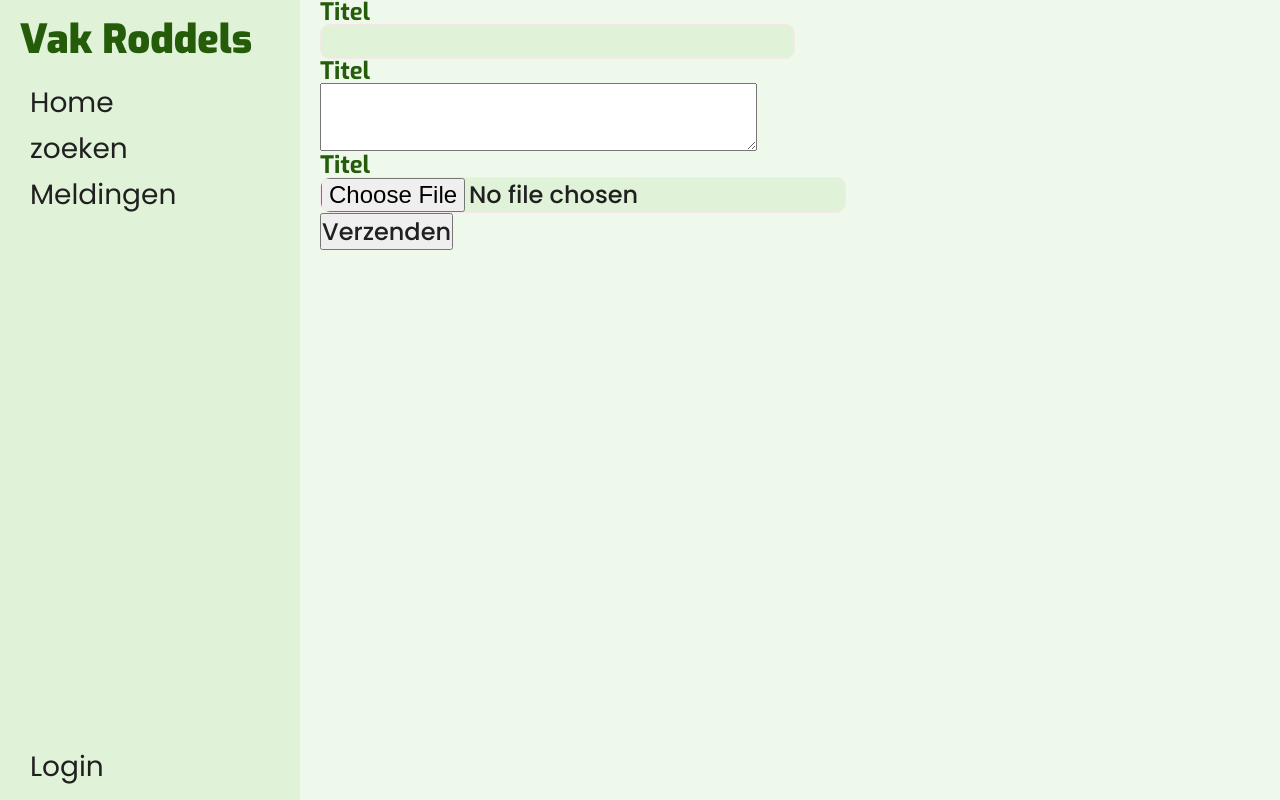
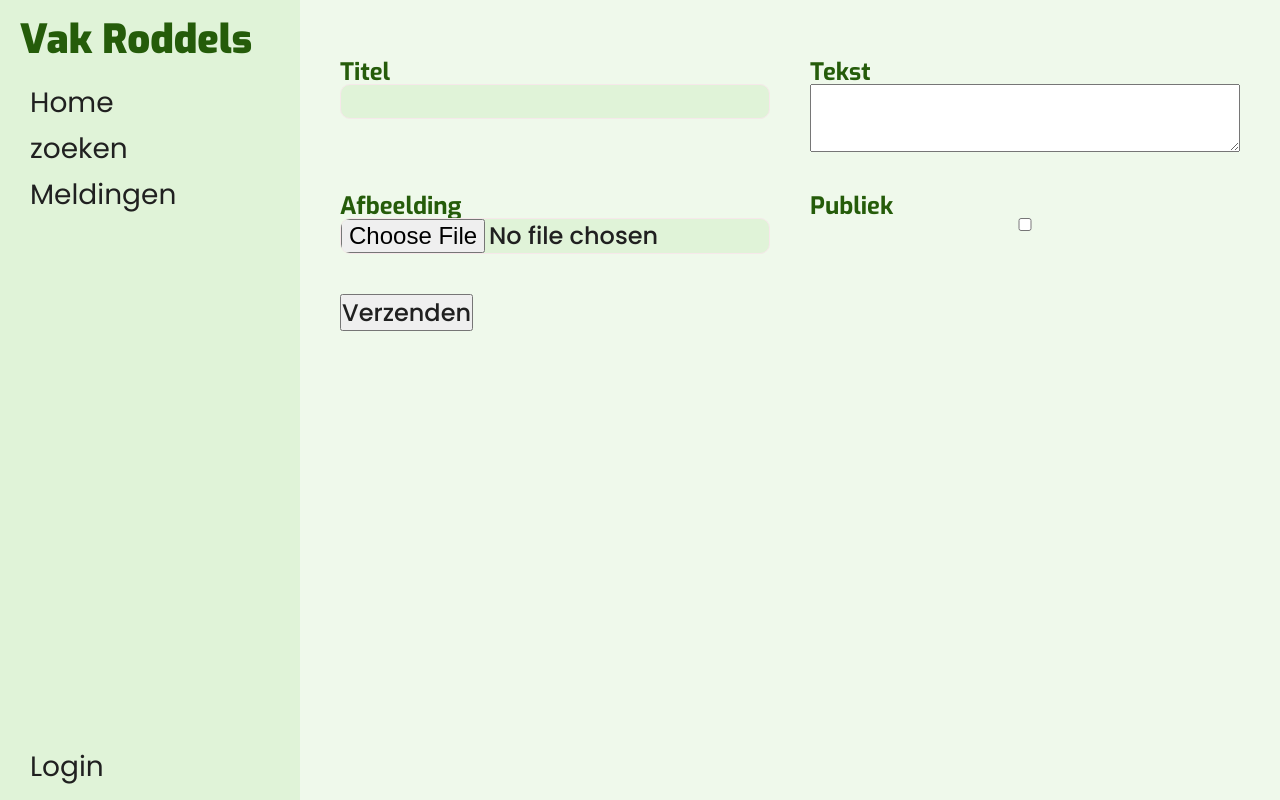
Before and after one commit to BlackSparowYT/FE-J2-P4, a React (Vite) app: page /post/add in a window 1280 px wide. Built offline with nearby package versions, Linux system fonts and the light colour scheme; some icons are missing.

Commit message:
Post add page

```diff
--- a/src/css/core.css
+++ b/src/css/core.css
@@ -580,6 +580,19 @@ footer { padding-top: 65px; }
 
 
 
+.vlx-form {}
+.vlx-form { --gc: 1; display: grid; grid-template-columns: repeat(var(--gc), minmax(0,1fr)); }
+.vlx-form__section { padding: 20px; }
+.vlx-form__section *:is(input, textarea) { width: 100%; }
+
+@media (min-width: 768px) {
+    .vlx-form { --gc: 2; }
+}
+
+
+
+
+
 /*** Cards ***/
 
 .vlx-card { --p: 2rem; padding: var(--p); border-radius: var(--border-radius); border: 1px solid var(--border-clr); position: relative; }
--- a/src/models/post.js
+++ b/src/models/post.js
@@ -3,7 +3,7 @@ import firebase from "../firebase";
 
 const postRef = collection(firebase.db, "posts");
 
-const PostController = {
+const PostModel = {
 
     getAll: async () => {
         const q = query(postRef, where("isPublic","==",true))
@@ -96,4 +96,4 @@ const PostController = {
     },
 }
 
-export default PostController;
+export default PostModel;
--- a/src/pages/posts/post-add.jsx
+++ b/src/pages/posts/post-add.jsx
@@ -1,34 +1,61 @@
 import { React, useEffect, useState } from 'react'
+import { useNavigate } from 'react-router-dom'
+import PostModel from '../../models/post';
+import user from '../../controller/User';
 
 function PostAdd() {
+
+    const navigate = useNavigate();
+
+    /* user.isLoggedIn().then((res) => {
+        if (!res) {
+            navigate('/login');
+            exit();
+        }
+    }) */
 
     const [title, setTitle] = useState('')
     const [body, setBody] = useState('')
     const [image, setImage] = useState('')
+    const [isPublic, setPublic] = useState(false);
 
-    const handleSubmit = () => {
-        console.log('Verzenden')
+    const handleCheckbox = () => {
+        setPublic(!isPublic);
+    };
 
-        console.log(title);
+    const handleSubmit = async () => {
+
+        await user.login('jordi@gmail.com', 'testtest');
+
+        //upload image and grab img url
+
+        const imageUrl = 'https://via.placeholder.com/200';
+
+        PostModel.create(title, body, imageUrl, 'schoolId', 'classId', isPublic)
+        // TODO: change default to not public
 
     }
 
     return (
         <main>
-            <section className="vlx-post vlx-post--add">
+            <section className="vlx-post vlx-post--add wst--small">
                 <div className="container">
-                    <div className="inner vlx-form">
+                    <div className="inner vlx-form d-grid">
                         <div className='vlx-form__section'>
                             <h3 className='vlx-form__label'>Titel</h3>
                             <input onChange={(e) => setTitle(e.target.value)} type="text" />
                         </div>
                         <div className='vlx-form__section'>
-                            <h3 className='vlx-form__label'>Titel</h3>
+                            <h3 className='vlx-form__label'>Tekst</h3>
                             <textarea onChange={(e) => setBody(e.target.value)} ></textarea>
                         </div>
                         <div className='vlx-form__section'>
-                            <h3 className='vlx-form__label'>Titel</h3>
-                            <input onChange={(e) => setImage(e.target.value)}  type="file" />
+                            <h3 className='vlx-form__label'>Afbeelding</h3>
+                            <input onChange={(e) => setImage(e.target.value)} type="file" />
+                        </div>
+                        <div className='vlx-form__section'>
+                            <h3 className='vlx-form__label'>Publiek</h3>
+                            <input value={isPublic} onChange={handleCheckbox} type="checkbox" />
                         </div>
                         <div className='vlx-form__section'>
                             <button className='vlx-form__submit' onClick={handleSubmit}>Verzenden</button>
```
